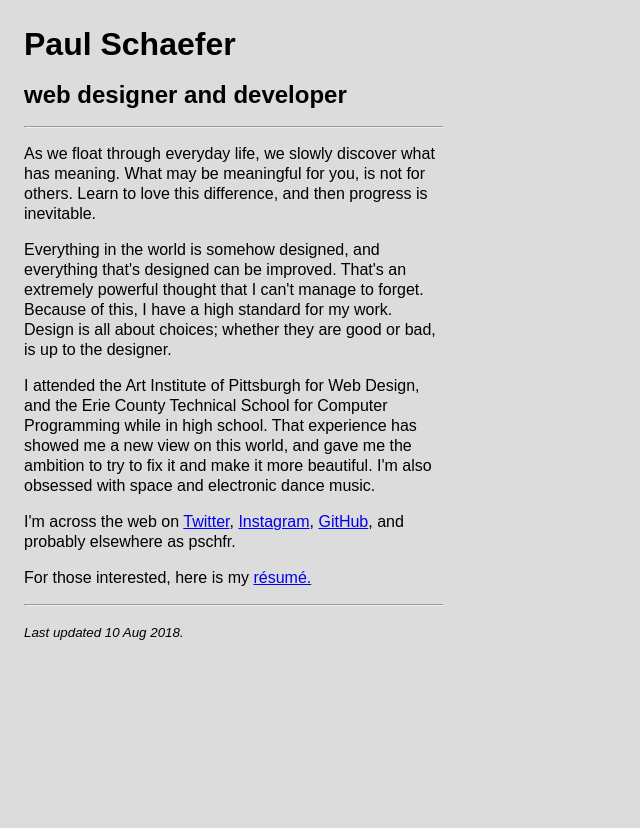
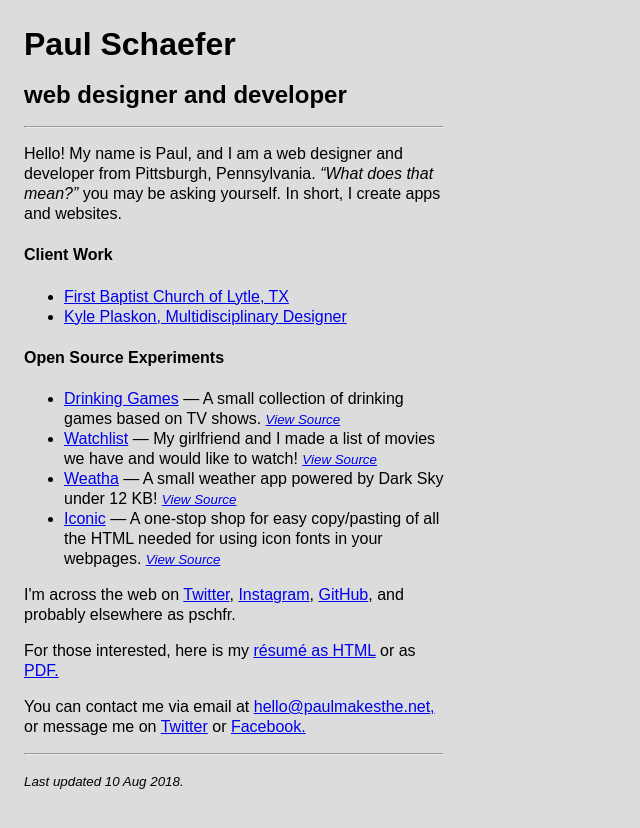
Before and after one commit to pschfr/paul2, a Jekyll site: the page built from pages/index.html, in a window 1280 px wide. Shown: the top 828 px of the page, without its empty margins (0-640 px from the left). Built offline with Jekyll 4.4.1, drawn with Linux system fonts in a browser that asks for light colours.

Commit message:
Added work and experiments links, Facebook Messenger and Twitter DM links, and new intro paragraph.

```diff
--- a/pages/index.html
+++ b/pages/index.html
@@ -1,12 +1,46 @@
 ---
 permalink: /
 ---
-<p>As we float through everyday life, we slowly discover what has meaning. What may be meaningful for you, is not for others. Learn to love this difference, and then progress is inevitable.</p>
+<p>Hello! My name is Paul, and I am a web designer and developer from Pittsburgh, Pennsylvania. <em>&ldquo;What does that mean?&rdquo;</em> you may be asking yourself. In short, I create apps and websites.</p>
 
-<p>Everything in the world is somehow designed, and everything that's designed can be improved. That's an extremely powerful thought that I can't manage to forget. Because of this, I have a high standard for my work. Design is all about choices; whether they are good or bad, is up to the designer.</p>
+<section id="work">
+    <h4>Client Work</h4>
+    <ul>
+        <li>
+            <a href="https://firstbaptistchurchlytle.com/" target="_blank">First Baptist Church of Lytle, TX</a>
+        </li>
+        <li>
+            <a href="http://www.kyleplaskon.com/" target="_blank">Kyle Plaskon, Multidisciplinary Designer</a>
+        </li>
+    </ul>
+</section>
 
-<p>I attended the Art Institute of Pittsburgh for Web Design, and the Erie County Technical School for Computer Programming while in high school. That experience has showed me a new view on this world, and gave me the ambition to try to fix it and make it more beautiful. I'm also obsessed with space and electronic dance music.</p>
+<section id="experiments">
+    <h4>Open Source Experiments</h4>
+    <ul>
+        <li>
+            <a href="{{ site.url }}/drink/" target="_blank">Drinking Games</a> &mdash; A small collection of drinking games based on TV shows.
+            <a href="https://github.com/{{ site.username }}/drink/" target="_blank"><small><em>View Source</em></small></a>
+        </li>
+        <li>
+            <a href="{{ site.url }}/watchlist/" target="_blank">Watchlist</a> &mdash; My girlfriend and I made a list of movies we have and would like to watch!
+            <a href="https://github.com/{{ site.username }}/watchlist/" target="_blank"><small><em>View Source</em></small></a>
+        </li>
+        <li>
+            <a href="{{ site.url }}/weatha/" target="_blank">Weatha</a> &mdash; A small weather app powered by Dark Sky under 12 KB!
+            <a href="https://github.com/{{ site.username }}/weatha/" target="_blank"><small><em>View Source</em></small></a>
+        </li>
+        <li>
+            <a href="{{ site.url }}/iconic/" target="_blank">Iconic</a> &mdash; A one-stop shop for easy copy/pasting of all the HTML needed for using icon fonts in your webpages.
+            <a href="https://github.com/{{ site.username }}/iconic/" target="_blank"><small><em>View Source</em></small></a>
+        </li>
+    </ul>
+</section>
 
-<p>I'm across the web on <a href="https://twitter.com/{{ site.username }}" target="_blank">Twitter</a>, <a href="https://instagram.com/{{ site.username }}" target="_blank">Instagram</a>, <a href="https://github.com/{{ site.username }}" target="_blank">GitHub</a>, and probably elsewhere as {{ site.username }}.</p>
+<section id="contact">
+    <p>I'm across the web on <a href="https://twitter.com/{{ site.username }}" target="_blank">Twitter</a>, <a href="https://instagram.com/{{ site.username }}" target="_blank">Instagram</a>, <a href="https://github.com/{{ site.username }}" target="_blank">GitHub</a>, and probably elsewhere as {{ site.username }}.</p>
 
-<p>For those interested, here is my <a href="{{ site.url }}/resume">résumé.</a></p>
+    <p>For those interested, here is my <a href="{{ site.url }}/resume">r&eacute;sum&eacute; as HTML</a> or as <a href="{{ site.url }}/resume.pdf">PDF.</a></p>
+
+    <p>You can contact me via email at <a href="mailto:{{ site.email }}">{{ site.email }},</a> or message me on <a href="https://twitter.com/messages/compose?recipient_id=156735510">Twitter</a> or <a href="https://m.me/{{ site.username }}">Facebook.</a></p>
+</section>
```
